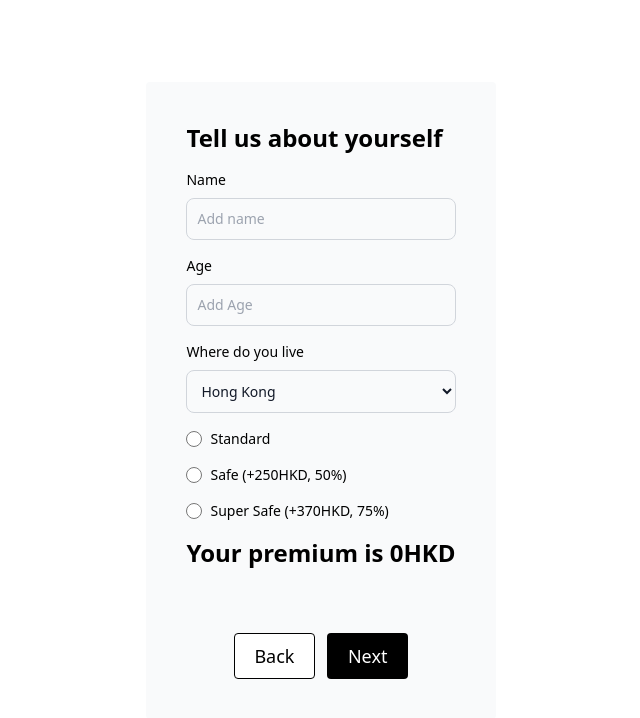
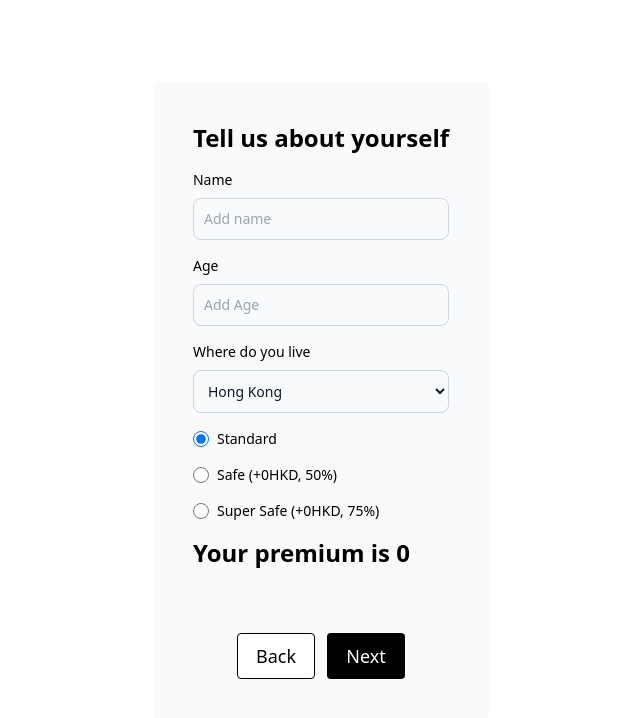
Before and after one commit to hagersew/Insurance-calc, a React (Create React App) app: page / in a window 1280 px wide. Both pictures are taken after a click on the button "Start". Shown: the top 718 px of the page, without its empty margins (319-959 px from the left). Built offline with nearby package versions, Linux system fonts and the light colour scheme.

Commit message:
added dynamic package update

```diff
--- a/src/features/insurance/insurance-app.tsx
+++ b/src/features/insurance/insurance-app.tsx
@@ -5,7 +5,7 @@ import PageThree from './pages/page-three';
 import PageTwo from './pages/page-two';
 import PageOne from './pages/page-one';
 import PageError from './pages/page-error';
-import { CountryType, Package } from './models/insurance.model';
+import { Country, CountryCurrency, Package } from './models/insurance.model';
 
 const HKD_RATE = 1;
 const USD_RATE = 2;
@@ -15,32 +15,65 @@ const AGE_LIMIT = 100;
 const InsuranceApp = () => {
   const [current, setCurrent] = React.useState(0);
 
+  const [premium, setPremium] = useState(0);
   const [insuranceInfo, setInsuranceInfo] = useState<Insurance>({
     name: '',
     age: 0,
-    country: CountryType.Hong_Kong,
-    premium: '',
+    country: CountryCurrency.Hong_Kong,
+    premium: 0,
     package: Package.Standard,
+    safePackage: 0,
+    superPackage: 0,
   });
 
   useEffect(() => {
-    if (insuranceInfo?.country === CountryType.Hong_Kong) {
+    if (insuranceInfo?.country === CountryCurrency.Hong_Kong) {
       setInsuranceInfo((prevState: any) => ({
         ...prevState,
-        premium: insuranceInfo.age! * 10 * HKD_RATE + CountryType.Hong_Kong,
+        premium: insuranceInfo.age! * 10 * HKD_RATE,
       }));
-    } else if (insuranceInfo.country === CountryType.USA) {
+      setPremium(insuranceInfo.age! * 10 * HKD_RATE);
+    } else if (insuranceInfo.country === CountryCurrency.USA) {
       setInsuranceInfo((prevState: any) => ({
         ...prevState,
-        premium: insuranceInfo.age! * 10 * USD_RATE + CountryType.USA,
+        premium: insuranceInfo.age! * 10 * USD_RATE,
       }));
-    } else if (insuranceInfo?.country === CountryType.Australia) {
+      setPremium(insuranceInfo.age! * 10 * USD_RATE);
+    } else if (insuranceInfo?.country === CountryCurrency.Australia) {
       setInsuranceInfo((prevState: any) => ({
         ...prevState,
-        premium: insuranceInfo.age! * 10 * AUD_RATE + CountryType.Australia,
+        premium: insuranceInfo.age! * 10 * AUD_RATE,
+      }));
+      setPremium(insuranceInfo.age! * 10 * AUD_RATE);
+    }
+  }, [insuranceInfo.country, insuranceInfo.age]);
+
+  useEffect(() => {
+    setInsuranceInfo((prevState: any) => ({
+      ...prevState,
+      safePackage: (premium! * 50) / 100,
+      superPackage: (premium! * 75) / 100,
+    }));
+  }, [premium]);
+
+  useEffect(() => {
+    if (insuranceInfo.package === Package.Standard) {
+      setInsuranceInfo((prevState: any) => ({
+        ...prevState,
+        premium: premium!,
+      }));
+    } else if (insuranceInfo.package === Package.Safe) {
+      setInsuranceInfo((prevState: any) => ({
+        ...prevState,
+        premium: premium + insuranceInfo.safePackage!,
+      }));
+    } else if (insuranceInfo.package === Package.Super_Safe) {
+      setInsuranceInfo((prevState: any) => ({
+        ...prevState,
+        premium: premium! + insuranceInfo.superPackage!,
       }));
     }
-  }, [insuranceInfo.country, insuranceInfo.age]);
+  }, [insuranceInfo.package]);
 
   const renderStep = (currentStep: number) => {
     switch (currentStep) {
@@ -50,7 +83,7 @@ const InsuranceApp = () => {
         return (
           <PageTwo
             setInsurance={setInsuranceInfo}
-            premium={insuranceInfo.premium}
+            insuranceInfo={insuranceInfo}
           />
         );
       case 2:
@@ -73,8 +106,7 @@ const InsuranceApp = () => {
   };
 
   const handleSubmit = (): void => {
-    if (insuranceInfo.name === '' && insuranceInfo.age! === 0) return;
-
+    if (insuranceInfo.name === '' && insuranceInfo.age! <= 0) return;
     insuranceInfo?.age! > AGE_LIMIT ? setCurrent(3) : setCurrent(2);
 
     if (current === 2) setCurrent(0);
@@ -87,7 +119,11 @@ const InsuranceApp = () => {
         </Button>
       );
     } else if (current === 3) {
-      return <Button onClick={() => setCurrent(0)}>Ok :(</Button>;
+      return (
+        <Button testId="okBtn" onClick={() => setCurrent(0)}>
+          Ok :(
+        </Button>
+      );
     } else {
       return (
         <>
--- a/src/features/insurance/interface/insurance.interface.ts
+++ b/src/features/insurance/interface/insurance.interface.ts
@@ -1,15 +1,17 @@
-import { CountryType } from '../models/insurance.model';
+import { CountryCurrency } from '../models/insurance.model';
 
 export interface Insurance {
   name?: string;
   age?: number;
   country?: string;
   package?: string;
-  premium?: string;
+  premium?: number;
+  safePackage?: number;
+  superPackage?: number;
 }
 
 export interface Country {
-  HKD: CountryType.Hong_Kong;
-  USD: CountryType.USA;
-  AUD: CountryType.Australia;
+  HKD: CountryCurrency.Hong_Kong;
+  USD: CountryCurrency.USA;
+  AUD: CountryCurrency.Australia;
 }
--- a/src/features/insurance/models/insurance.model.ts
+++ b/src/features/insurance/models/insurance.model.ts
@@ -1,7 +1,13 @@
-export const enum CountryType {
+export const enum CountryCurrency {
   'Hong_Kong' = 'HKD',
   'USA' = 'USD',
   'Australia' = 'AUD',
+}
+
+export const enum Country {
+  'Hong_Kong' = 'Hong Kong',
+  'USA' = 'USA',
+  'Australia' = 'Australia',
 }
 
 export const enum Package {
--- a/src/features/insurance/pages/page-error.tsx
+++ b/src/features/insurance/pages/page-error.tsx
@@ -2,7 +2,7 @@ import React from 'react';
 
 function PageError() {
   return (
-    <div>
+    <div data-testid="error-page">
       <div className="flex flex-col items-center px-10 py-10 space-y-10">
         <div className="font-bold text-2xl mb-2">Ooops</div>
         <div className="grid place-items-center align-center font-thin">
--- a/src/features/insurance/pages/page-three.tsx
+++ b/src/features/insurance/pages/page-three.tsx
@@ -1,6 +1,6 @@
 import React, { useEffect, FC } from 'react';
 import { Insurance } from '../interface/insurance.interface';
-import { CountryType } from '../models/insurance.model';
+import { CountryCurrency, Country } from '../models/insurance.model';
 
 type IPageThree = {
   insuranceInfo: Insurance;
@@ -11,16 +11,28 @@ const PageThree: React.FC<IPageThree> = ({ insuranceInfo }) => {
     <div className="flex flex-col items-center px-16 py-10 ">
       <div className="font-bold text-2xl mb-2">Summary</div>
       <div className="font-bold text-lg mb-2">${`{name}`},</div>
-      <p className="align-center font-thin">Name: {insuranceInfo.name}</p>
-      <p className="align-center font-thin">Age: {insuranceInfo.age}</p>
-      <p className="align-center font-thin">
+      <p className="align-center font-thin" data-testid="getName">
+        Name: {insuranceInfo.name}
+      </p>
+      <p className="align-center font-thin" data-testid="getAge">
+        Age: {insuranceInfo.age}
+      </p>
+      <p className="align-center font-thin" data-testid="getCountry">
         Where do you live:{' '}
-        {insuranceInfo.country === CountryType.Australia ? 'Australia' : ''}
-        {insuranceInfo.country === CountryType.Hong_Kong ? 'Hong Kong' : ''}
-        {insuranceInfo.country === CountryType.USA ? 'USA' : ''}
+        {insuranceInfo.country === CountryCurrency.Australia
+          ? Country.Australia
+          : ''}
+        {insuranceInfo.country === CountryCurrency.Hong_Kong
+          ? Country.Hong_Kong
+          : ''}
+        {insuranceInfo.country === CountryCurrency.USA ? Country.USA : ''}
       </p>
-      <p className="align-center font-thin">Package: {insuranceInfo.package}</p>
-      <p className="align-center font-thin">Premium: {insuranceInfo.premium}</p>
+      <p className="align-center font-thin" data-testid="getPackage">
+        Package: {insuranceInfo.package}
+      </p>
+      <p className="align-center font-thin" data-testid="getPremium">
+        Premium: {insuranceInfo.premium}{insuranceInfo.country}
+      </p>
     </div>
   );
 };
--- a/src/features/insurance/pages/page-two.tsx
+++ b/src/features/insurance/pages/page-two.tsx
@@ -1,14 +1,15 @@
 import React, { Dispatch, SetStateAction } from 'react';
 import { Insurance } from '../interface/insurance.interface';
+import { Country, CountryCurrency, Package } from '../models/insurance.model';
 
 interface insuranceInfo {
   setInsurance: Dispatch<SetStateAction<Insurance>>;
-  premium: string | undefined;
+  insuranceInfo: Insurance;
 }
 
 const PageTwo = (prop: insuranceInfo) => {
-  const { premium } = prop;
-
+  const { insuranceInfo } = prop;
+  console.log(insuranceInfo);
   const handleFormChange = (e: any) => {
     prop.setInsurance((prevState: Insurance) => ({
       ...prevState,
@@ -31,6 +32,7 @@ const PageTwo = (prop: insuranceInfo) => {
           placeholder="Add name"
           onChange={handleFormChange}
           required
+          data-testid="setName"
         ></input>
       </div>
       <div>
@@ -45,9 +47,10 @@ const PageTwo = (prop: insuranceInfo) => {
           placeholder="Add Age"
           required
           onChange={handleFormChange}
+          data-testid="setAge"
         ></input>
       </div>
-      <div className="mt-4">
+      <div>
         <label className="block mb-2 text-sm font-medium text-black dark:text-black">
           Where do you live
         </label>
@@ -57,54 +60,64 @@ const PageTwo = (prop: insuranceInfo) => {
           onChange={handleFormChange}
           onLoad={handleFormChange}
           id="country"
+          data-testid="setCountry"
         >
-          <option value="HKD">Hong Kong</option>
-          <option value="USD">USA</option>
-          <option value="AUD">Australia</option>
+          <option value={CountryCurrency.Hong_Kong}>{Country.Hong_Kong}</option>
+          <option value={CountryCurrency.USA}>{Country.USA}</option>
+          <option value={CountryCurrency.Australia}>{Country.Australia}</option>
         </select>
       </div>
+
+      <div onChange={handleFormChange}>
         <div className="flex items-center mt-4">
           <input
             id="package"
             type="radio"
-          value="Standard"
+            value={Package.Standard}
             name="package"
             className="w-4 h-4 text-blue-600 bg-gray-100 border-gray-300 focus:ring-blue-500 dark:focus:ring-blue-600 dark:ring-offset-gray-800 focus:ring-2 dark:bg-gray-700 dark:border-gray-600"
-          onChange={handleFormChange}
+            data-testid="setPackageStandard"
+            defaultChecked
           />
           <label className="ml-2 text-sm font-medium text-black dark:text-black">
-          Standard
+            {Package.Standard}
           </label>
         </div>
         <div className="flex items-center mt-4">
           <input
             id="package"
             type="radio"
-          value="Safe"
+            value={Package.Safe}
             name="package"
+            data-testid="setPackageSafe"
             className="w-4 h-4 text-blue-600 bg-gray-100 border-gray-300 focus:ring-blue-500 dark:focus:ring-blue-600 dark:ring-offset-gray-800 focus:ring-2 dark:bg-gray-700 dark:border-gray-600"
-          onChange={handleFormChange}
           />
           <label className="ml-2 text-sm font-medium text-black dark:text-black">
-          Safe (+250HKD, 50%)
+            {Package.Safe} (+{insuranceInfo.safePackage}
+            {insuranceInfo.country}, 50%)
           </label>
         </div>
         <div className="flex items-center mt-4">
           <input
             id="package"
             type="radio"
-          value="Super Safe"
+            value={Package.Super_Safe}
             name="package"
             className="w-4 h-4 text-blue-600 bg-gray-100 border-gray-300 focus:ring-blue-500 dark:focus:ring-blue-600 dark:ring-offset-gray-800 focus:ring-2 dark:bg-gray-700 dark:border-gray-600"
-          onChange={handleFormChange}
+            data-testid="setPackageSuper"
           />
           <label className="ml-2 text-sm font-medium text-black dark:text-black">
-          Super Safe (+370HKD, 75%)
+            {Package.Super_Safe} (+{insuranceInfo.superPackage}
+            {insuranceInfo.country}, 75%)
           </label>
         </div>
+      </div>
 
-      <div className="font-bold text-2xl mb-2 mt-10">
-        Your premium is {premium}
+      <div className="font-bold text-2xl mb-2 mt-10" data-testid="getPremium">
+        Your premium is {insuranceInfo.premium} {' '}
+        {insuranceInfo.premium! > 0
+          ? insuranceInfo.premium! + insuranceInfo.country!
+          : ''}
       </div>
     </div>
   );
```
Also changed, not shown: 1 other file (tests, documents, lock files or other folders). Lines whose indentation alone changed are shown as unchanged.
